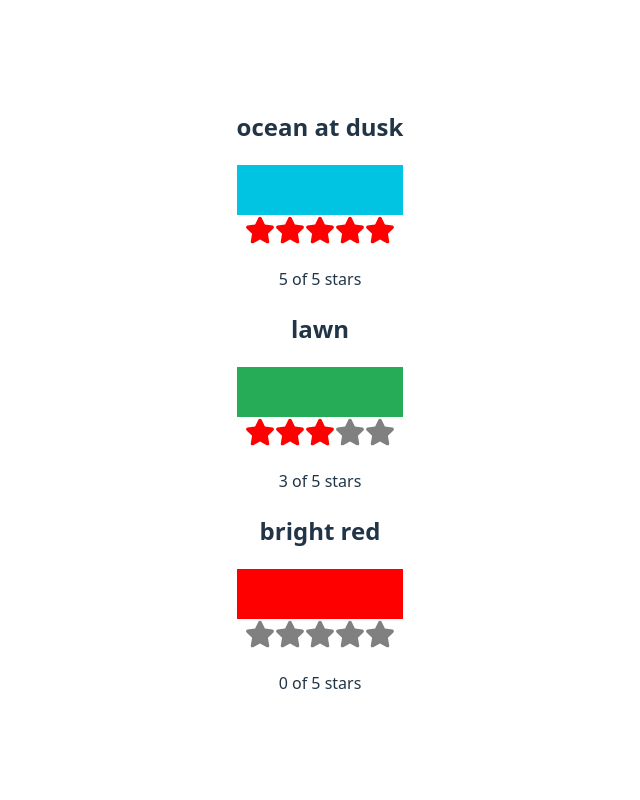
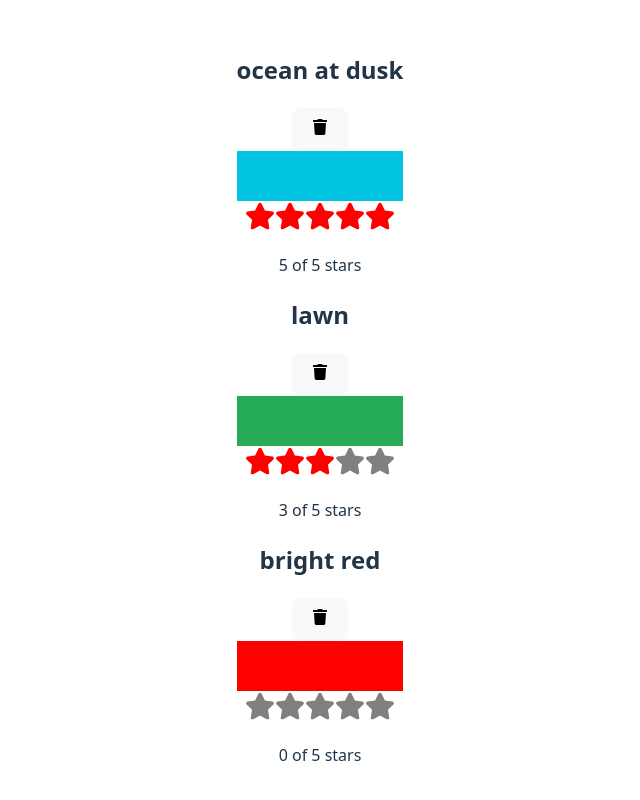
Before and after one commit to supperwu/start-app, a React (Vite) app: page / in a window 1280 px wide. Shown: the top 800 px of the page, without its empty margins (320-960 px from the left). Built offline with nearby package versions, Linux system fonts and the light colour scheme.

Commit message:
Remove Color, Rate Color

```diff
--- a/src/App.jsx
+++ b/src/App.jsx
@@ -5,8 +5,28 @@ import './App.css'
 
 function App() {
   const [colors, setColors] = useState(colorData)
+
+  const removeColor = (id) => {
+    const newColors = colors.filter(color => color.id !== id);
+    setColors(newColors);
+  }
+
+  const rateColor = (id, rating) => {
+    const newColors = colors.map(color => {
+      if (color.id === id) {
+        return { ...color, rating }
+      }
+      return color;
+    });
+    setColors(newColors);
+  }
+
   return (
-    <ColorList colors={colors} />
+    <ColorList
+      colors={colors}
+      onRemove={removeColor}
+      onRateColor={rateColor}
+    />
   )
 }
 
--- a/src/colororganizer/Color.jsx
+++ b/src/colororganizer/Color.jsx
@@ -1,12 +1,19 @@
 import React from "react";
 import StarRating from "./StarRating";
+import { FaTrash } from "react-icons/fa";
 
-function Color({title, color, rating}){
+function Color({
+    id, title, color, rating,
+    onRemove = f => f,
+    onRate = f => f }) {
     return (
         <section>
             <h2>{title}</h2>
-            <div style={{backgroundColor: color, height: 50}}></div>
-            <StarRating totalStars={5} rating={rating} />
+            <button onClick={() => onRemove(id)}>
+                <FaTrash />
+            </button>
+            <div style={{ backgroundColor: color, height: 50 }}></div>
+            <StarRating totalStars={5} rating={rating} onRate={rate => onRate(id, rate)} />
         </section>
     );
 }
--- a/src/colororganizer/ColorList.jsx
+++ b/src/colororganizer/ColorList.jsx
@@ -1,7 +1,10 @@
 import React from "react";
 import Color from "./Color";
 
-function ColorList({ colors = [] }) {
+function ColorList({
+    colors = [],
+    onRemove = f => f,
+    onRateColor = f => f }) {
     if (!colors.length) {
         return <div>No colors available.(Add a color)</div>;
     }
@@ -9,7 +12,12 @@ function ColorList({ colors = [] }) {
     return (
         <div>
             {
-                colors.map((color) => (<Color key={color.id} {...color} />))
+                colors.map((color) => (<Color
+                    key={color.id}
+                    {...color}
+                    onRemove={onRemove}
+                    onRate={onRateColor}
+                    />))
             }
         </div>
     );
--- a/src/colororganizer/StarRating.jsx
+++ b/src/colororganizer/StarRating.jsx
@@ -2,16 +2,19 @@ import React from 'react';
 import { createArray } from '../lib';
 import Star from './Star';
 
-function StarRating({ totalStarts = 5, rating = 0}) {
+function StarRating({ totalStarts = 5, rating = 0,onRate = f => f }) {
     const stars = createArray(totalStarts);
     return (
         <div>
-            {stars.map((_, index) => (
-                <Star
-                    key={index}
-                    selected={rating > index}
-                />
-            ))}
+            {
+                stars.map((_, index) => (
+                    <Star
+                        key={index}
+                        selected={rating > index}
+                        onClick={() => onRate(index + 1)}
+                    />
+                ))
+            }
             <p>
                 {rating} of {totalStarts} stars
             </p>
```
